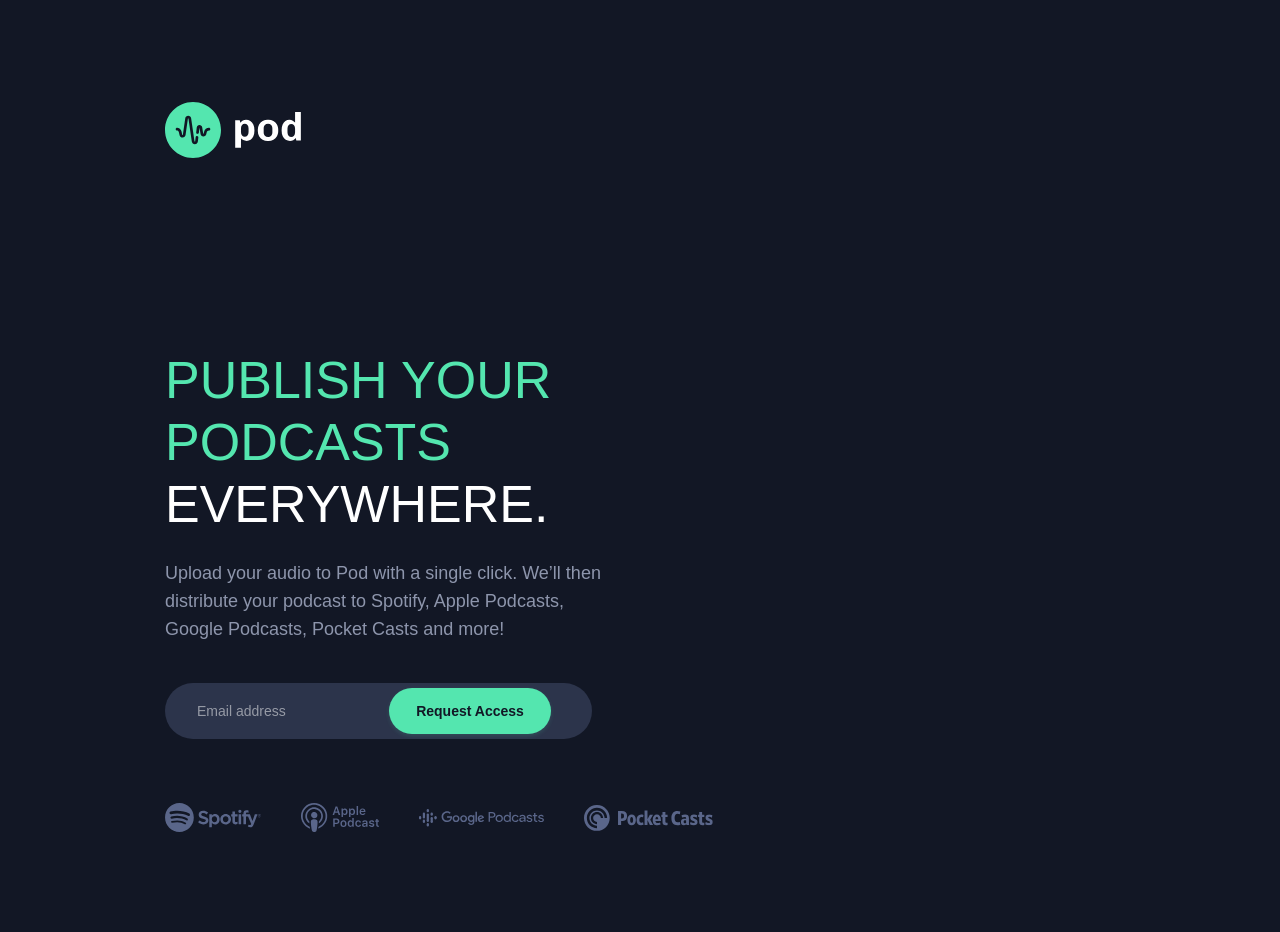
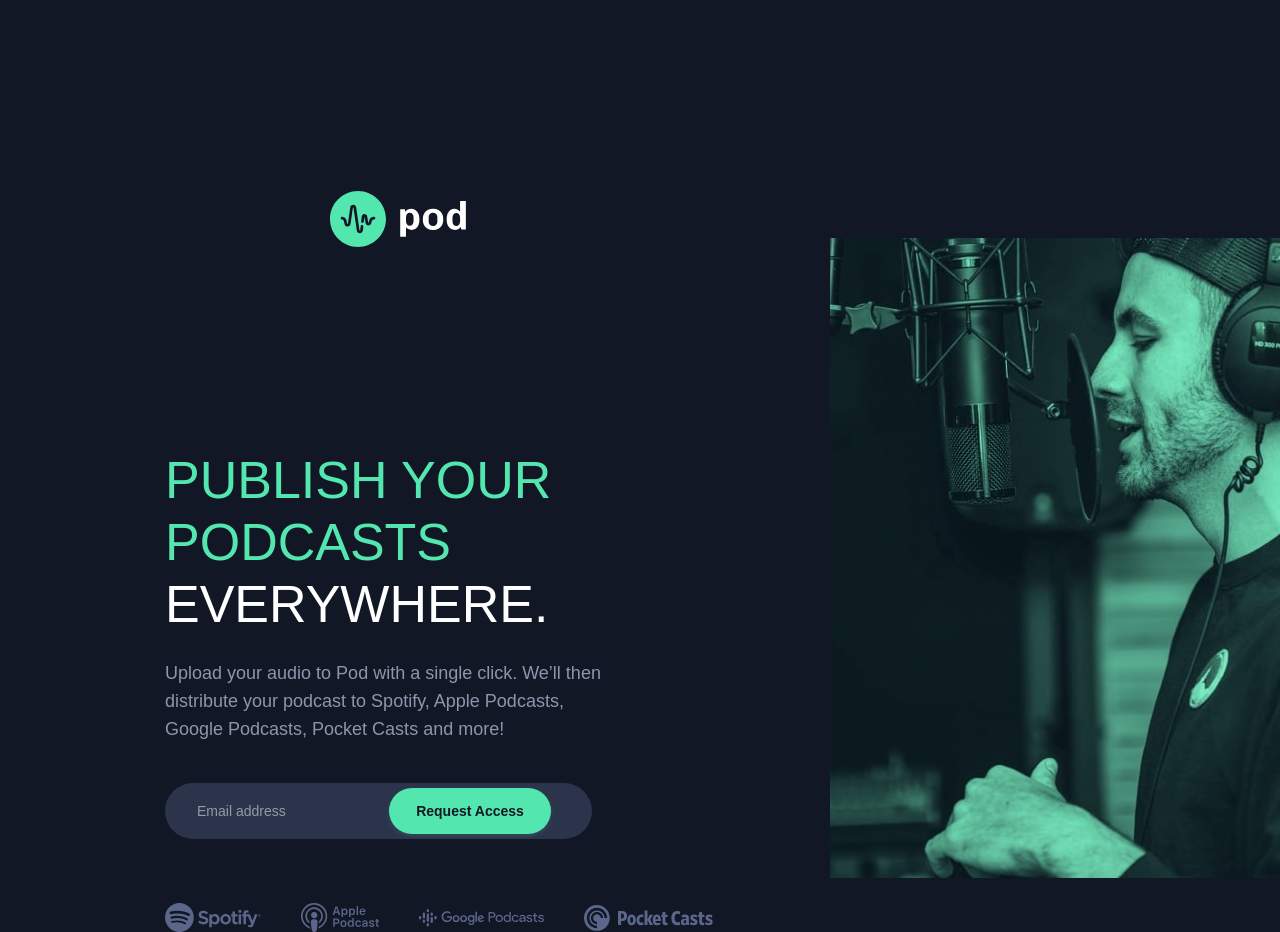
Before and after one commit to BYCODDE/pod-request-access-landing-page, a plain HTML site: page index.html in a window 1280 px wide. Before the commit the page ends 832 px from the top, so only its background shows below. Drawn offline with Linux system fonts and the light colour scheme; a web font is replaced by a local one.

Commit message:
working on right side!

```diff
--- a/index.html
+++ b/index.html
@@ -15,7 +15,8 @@
   </head>
   <body>
     <main class="main_container">
-      <section class="top_container">
+      <section class="left_container">
+        <div class="top_container">
           <svg
             xmlns="http://www.w3.org/2000/svg"
             width="56"
@@ -51,8 +52,7 @@
               fill="white"
             />
           </svg>
-      </section>
-      <section class="left_container">
+        </div>
         <div class="firstMain_div">
           <h1 id="main_h1"><span>Publish your podcasts</span> everywhere.</h1>
           <p>
@@ -398,7 +398,9 @@
           </div>
         </div>
       </section>
-      <section class="right_container"></section>
+      <section class="right_container">
+        <!-- <img src="/starter-code/assets/desktop/image-host.jpg" alt="main_img" srcset=""> -->
+      </section>
     </main>
 
     <script src="script.js"></script>
--- a/styles.css
+++ b/styles.css
@@ -1,6 +1,10 @@
 body {
   background: #121725;
   font-family: "Chivo", sans-serif !important;
+}
+.main_container {
+  display: flex;
+  align-items: center;
 }
 .top_container {
   display: flex;
@@ -8,7 +12,7 @@ body {
   align-items: center;
   gap: 13.5px;
   margin-left: 165px;
-  margin-top: 102px;
+  margin-bottom: 202px;
 }
 
 .left_container {
@@ -86,3 +90,15 @@ body {
   align-items: center;
   gap: 40px;
 }
+/* .right_container img {
+  display: flex;
+  margin-top: 23vh;
+} */
+.right_container {
+  background: lightgray url(/starter-code/assets/desktop/image-host.jpg)
+    center/cover no-repeat;
+  width: 100%;
+  height: 640px;
+  display: flex;
+  margin-top: 23vh;
+}
```
Lines whose indentation alone changed are shown as unchanged.
